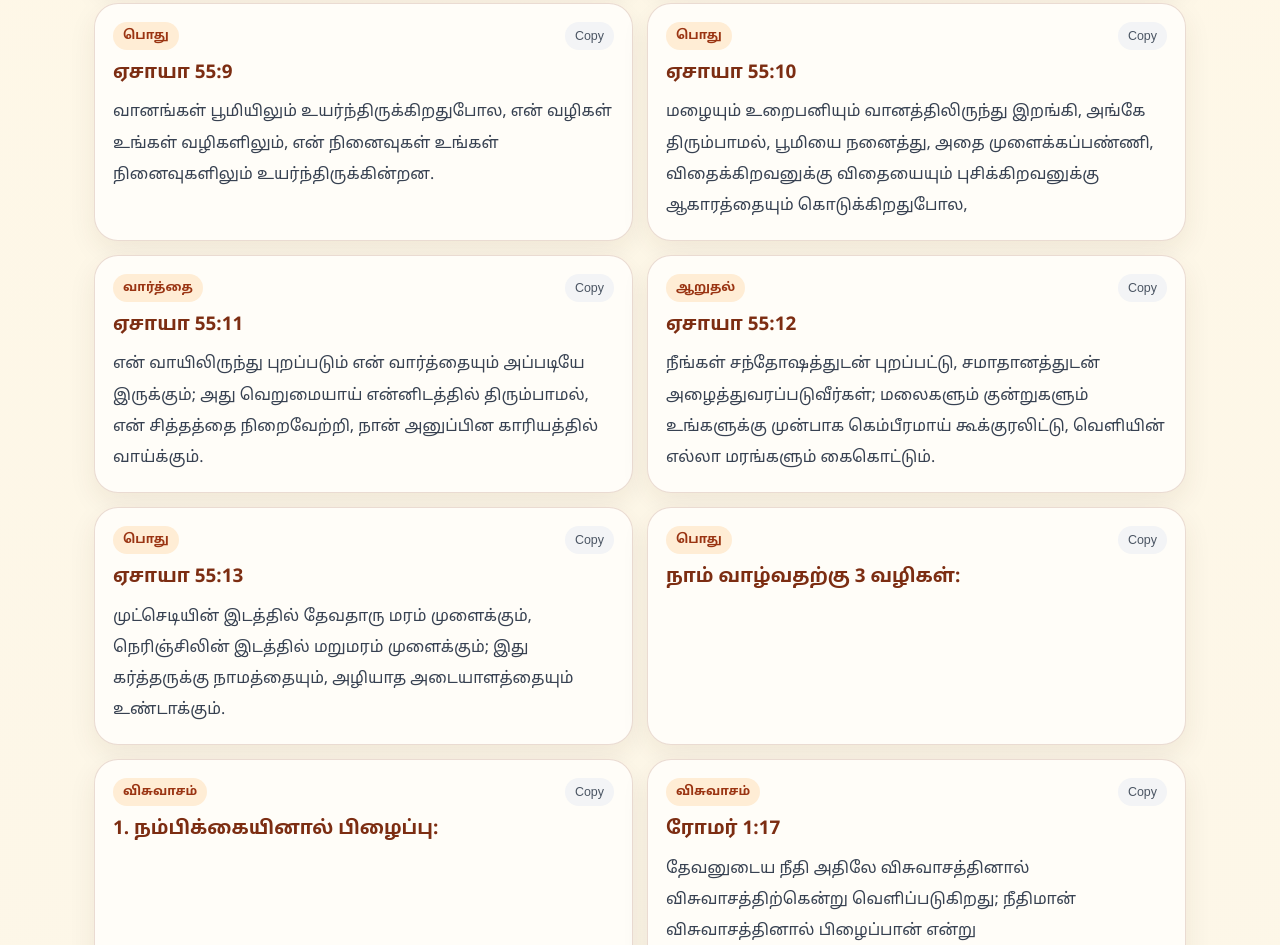
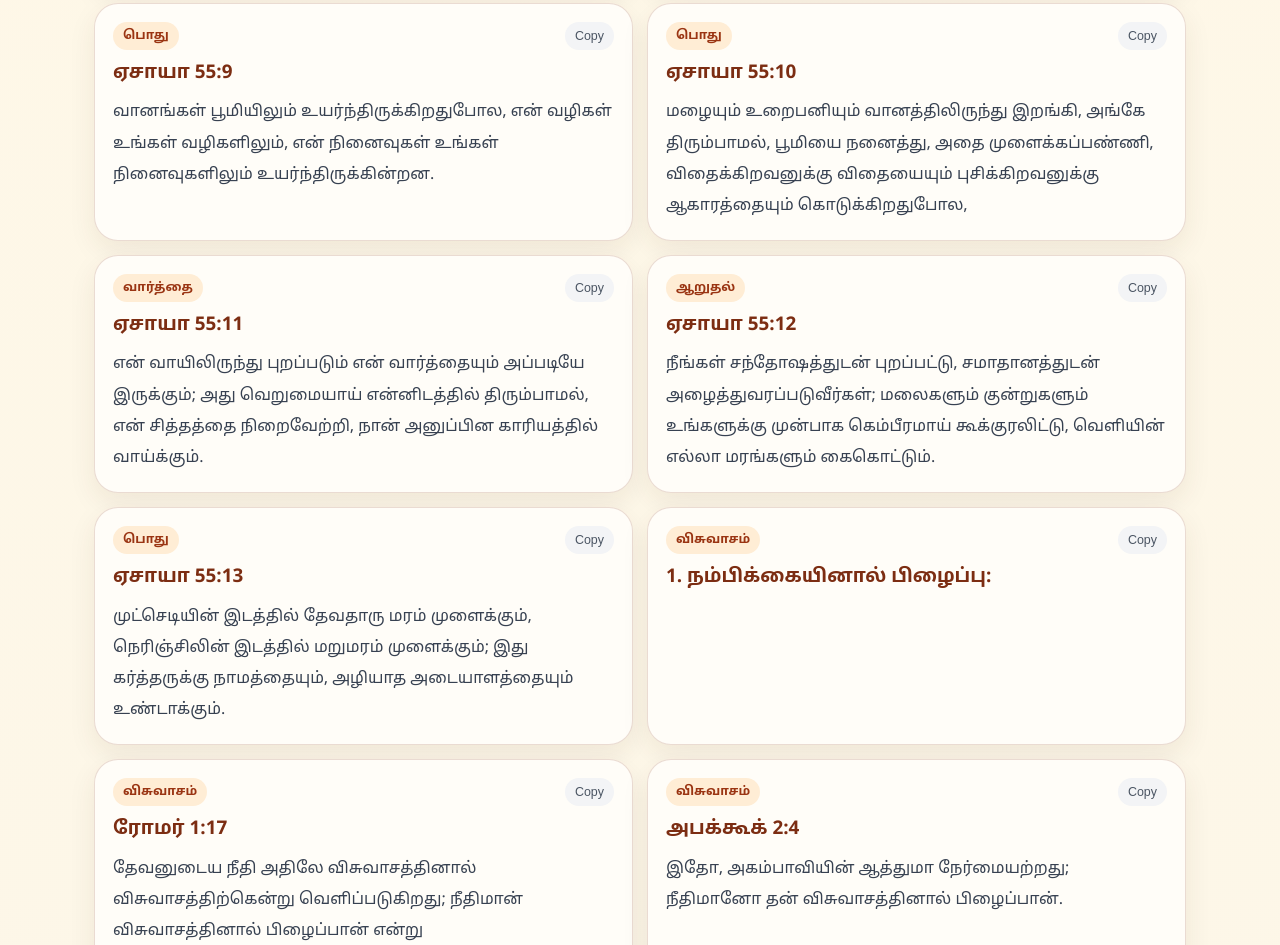
Before and after one commit to santhoshclement/Biblestudy.io, a plain HTML site: page index.html in a window 1280 px wide. Shown: the part 1167-2112 px from the top of the page. Drawn offline with Linux system fonts and the light colour scheme.

Commit message:
Comment out a verse-card article section
Commented out an article section in index.html.

```diff
--- a/index.html
+++ b/index.html
@@ -382,14 +382,14 @@
         <h2>ஏசாயா 55:13</h2>
         <p>முட்செடியின் இடத்தில் தேவதாரு மரம் முளைக்கும், நெரிஞ்சிலின் இடத்தில் மறுமரம் முளைக்கும்; இது கர்த்தருக்கு நாமத்தையும், அழியாத அடையாளத்தையும் உண்டாக்கும்.</p>
       </article>
-      <article class="verse-card" data-cat="பொது" data-book="நாம் வாழ்வதற்கு" data-text="நாம் வாழ்வதற்கு 3 வழிகள்: ">
+      <!-- <article class="verse-card" data-cat="பொது" data-book="நாம் வாழ்வதற்கு" data-text="நாம் வாழ்வதற்கு 3 வழிகள்: ">
         <div class="card-top">
           <span class="pill">பொது</span>
           <button class="copy-btn" type="button" aria-label="Copy verse">Copy</button>
         </div>
         <h2>நாம் வாழ்வதற்கு 3 வழிகள்:</h2>
         <p></p>
-      </article>
+      </article> -->
       <article class="verse-card" data-cat="விசுவாசம்" data-book="பிரிவு" data-text="1. நம்பிக்கையினால் பிழைப்பு: ">
         <div class="card-top">
           <span class="pill">விசுவாசம்</span>
```
